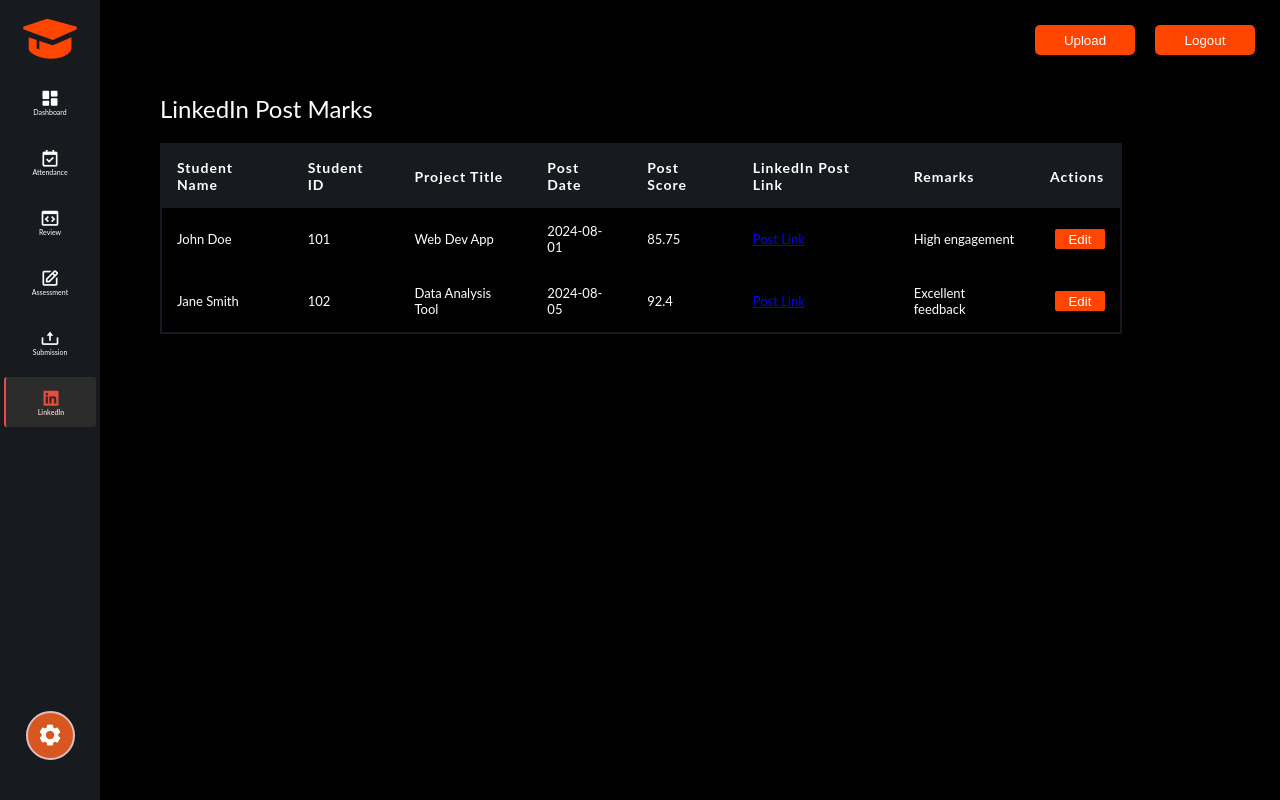
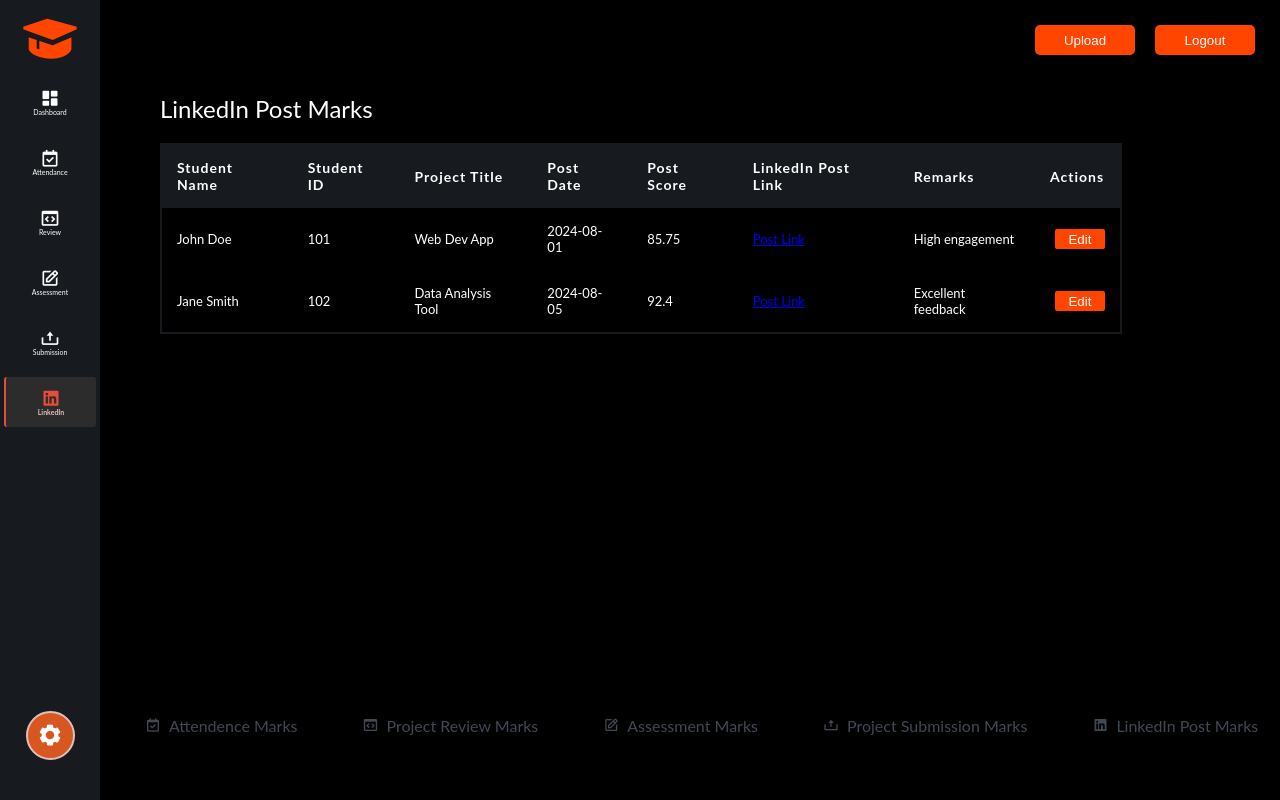
Before and after one commit to sanuanfan/Result-Management-System, a React (Vite) app in the folder frontend/: page /admin/linkedin in a window 1280 px wide. Built offline with nearby package versions, Linux system fonts and the light colour scheme; a web font is replaced by a local one.

Commit message:
updated navbar

```diff
--- a/frontend/src/Screens/Admin/Navbar.jsx
+++ b/frontend/src/Screens/Admin/Navbar.jsx
@@ -130,6 +130,16 @@ function NavBar({ children, activeSection }) {
                     </div>
                 </div>
                 {children}
+                <div className='btm-container'>
+            <div className='bottom-bar'>
+               <div  className={`btm-content ${activeSection === 'attendance' ? 'active' : ''}`} onClick={gotoAttendance}><i class='bx bx-calendar-check'></i>Attendence Marks</div>
+                <div className={`btm-content ${activeSection === 'review' ? 'active' : ''}`}  onClick={gotoReview}><i class='bx bx-code-block'></i>Project Review Marks</div>
+                <div className={`btm-content ${activeSection === 'assessment' ? 'active' : ''}`}  onClick={gotoAssessment}><i class='bx bx-edit' ></i>Assessment Marks</div>
+                <div className={`btm-content ${activeSection === 'submission' ? 'active' : ''}`} onClick={gotoSubmission}><i class='bx bx-upload' ></i>Project Submission Marks</div>
+                <div className={`btm-content ${activeSection === 'linkedin' ? 'active' : ''}`} onClick={gotoLinkedIn}><i class='bx bxl-linkedin-square' ></i>LinkedIn Post Marks</div>
+            </div>
+            </div>
+
                 {isModalOpen && (
                     <ProfileForm
                         isOpen={isModalOpen}
```
